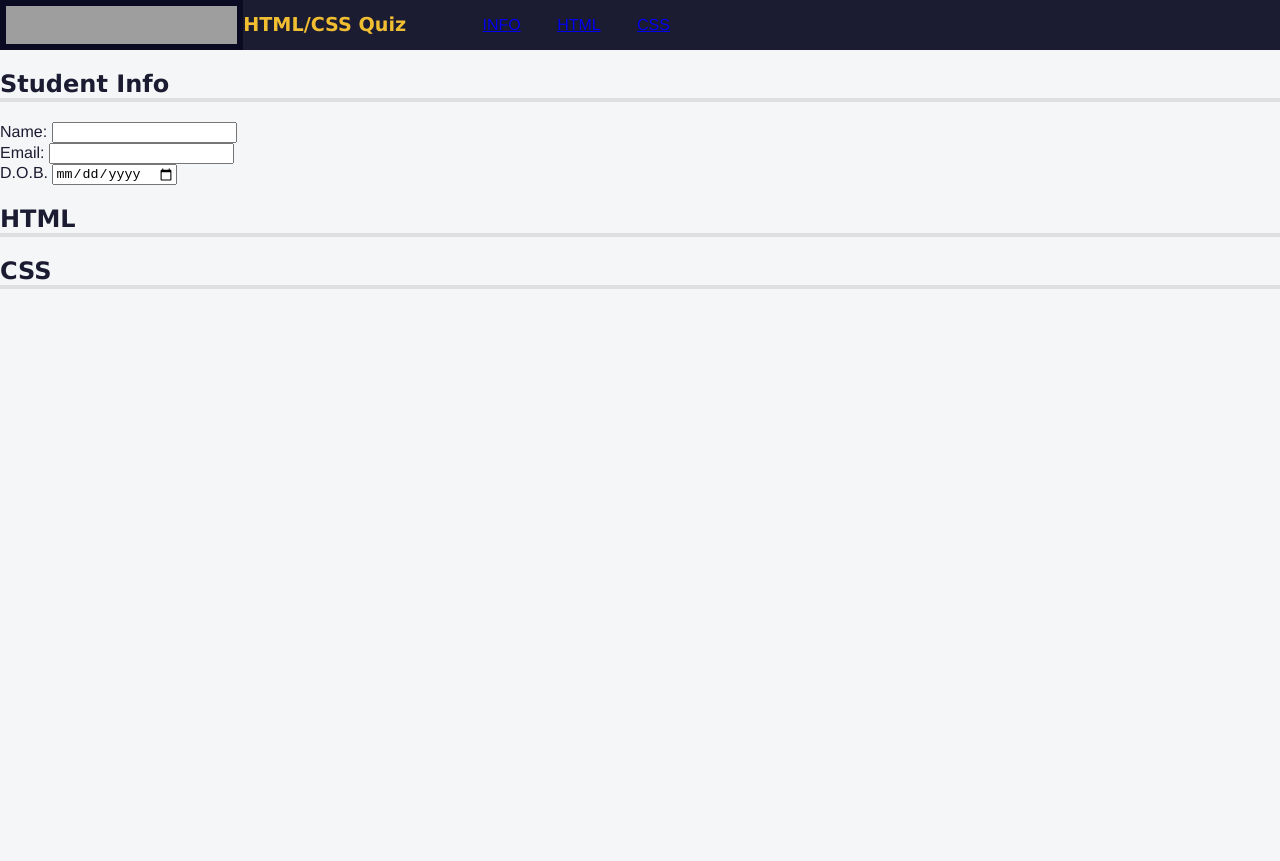
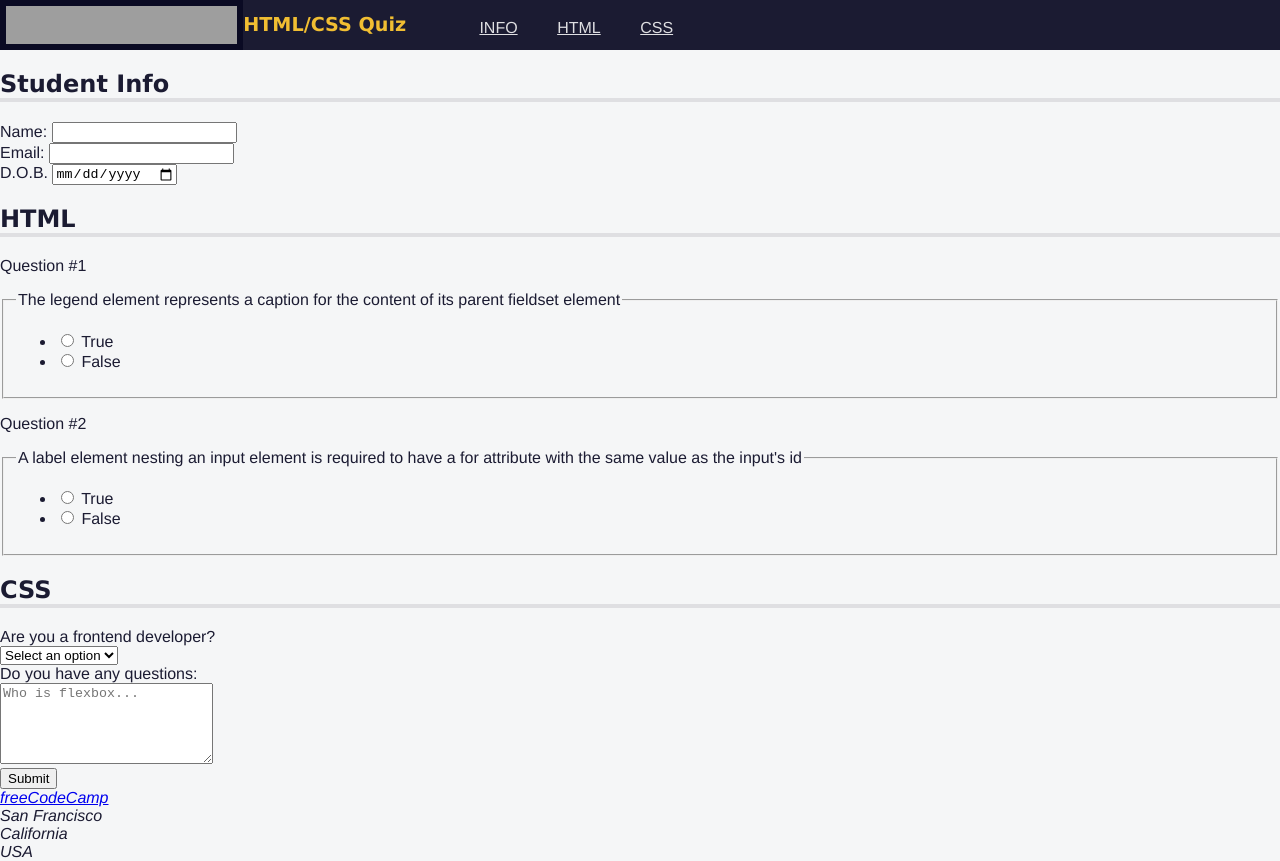
Before and after one commit to Leigh-Eastell/Building-a-quiz, a plain HTML site: page index.html in a window 1280 px wide. Before the commit the page ends 800 px from the top, so only its background shows below. Drawn offline with Linux system fonts and the light colour scheme; grey boxes are pictures that could not be loaded.

Commit message:
up to step 47

```diff
--- a/index.html
+++ b/index.html
@@ -38,12 +38,84 @@
         </section>
         <section role="region" aria-labelledby="html-questions">
           <h2 id="html-questions">HTML</h2>
-
+          <div class="question-block">
+            <p>1</p>
+            <fieldset class="question" name="html-question-one">
+              <legend>
+                The legend element represents a caption for the content of its
+                parent fieldset element
+              </legend>
+              <ul class="answers-list">
+                <li>
+                  <label for="q1-a1">
+                    <input type="radio" id="q1-a1" name="q1" value="true" />
+                    True
+                  </label>
+                </li>
+                <li>
+                  <label for="q1-a2">
+                    <input type="radio" id="q1-a2" name="q1" value="false" />
+                    False
+                  </label>
+                </li>
+              </ul>
+            </fieldset>
+          </div>
+          <div class="question-block">
+            <p>2</p>
+            <fieldset class="question" name="html-question-two">
+              <legend>
+                A label element nesting an input element is required to have a
+                for attribute with the same value as the input's id
+              </legend>
+              <ul class="answers-list">
+                <li>
+                  <label for="q2-a1">
+                    <input type="radio" id="q2-a1" name="q2" value="true" />
+                    True
+                  </label>
+                </li>
+                <li>
+                  <label for="q2-a2">
+                    <input type="radio" id="q2-a2" name="q2" value="false" />
+                    False
+                  </label>
+                </li>
+              </ul>
+            </fieldset>
+          </div>
         </section>
         <section role="region" aria-labelledby="css-questions">
           <h2 id="css-questions">CSS</h2>
+          <div class="formrow">
+            <div class="question-block">
+              <label for="customer">Are you a frontend developer?</label>
+            </div>
+            <div class="answer">
+              <select name="customer" id="customer" required>
+                <option value="">Select an option</option>
+                <option value="yes">Yes</option>
+                <option value="no">No</option>
+              </select>
+            </div>
+            <div class="question-block">
+              <label for="css-questions">Do you have any questions:</label>
+            </div>
+            <div class="answer">
+              <textarea id="css-questions" name="css-questions" rows="5" cols="24" placeholder="Who is flexbox..."></textarea>
+            </div>
+          </div>
         </section>
+        <button type="submit">Submit</button>
       </form>
     </main>
+    <footer>
+      <address>
+        <a href="https://freecodecamp.org">freeCodeCamp</a><br />
+        San Francisco<br />
+        California<br />
+        USA
+      </address>
+    </footer>
   </body>
 </html>
--- a/styles.css
+++ b/styles.css
@@ -35,6 +35,19 @@ body {
   justify-content: space-evenly;
 }
 
+nav > ul > li {
+  color: #dfdfe2;
+  margin: 0 0.2rem;
+  padding: 0.2rem;
+  display: block;
+}
+
+
+
+li > a {
+  color: inherit;
+}
+
 h1,
 h2 {
   font-family: Verdana, Tahoma;
@@ -42,6 +55,10 @@ body {
 
 h2 {
   border-bottom: 4px solid #dfdfe2;
+}
+
+p::before {
+  content: "Question #";
 }
 
 .sr-only {
```
Lines whose indentation alone changed are shown as unchanged.
